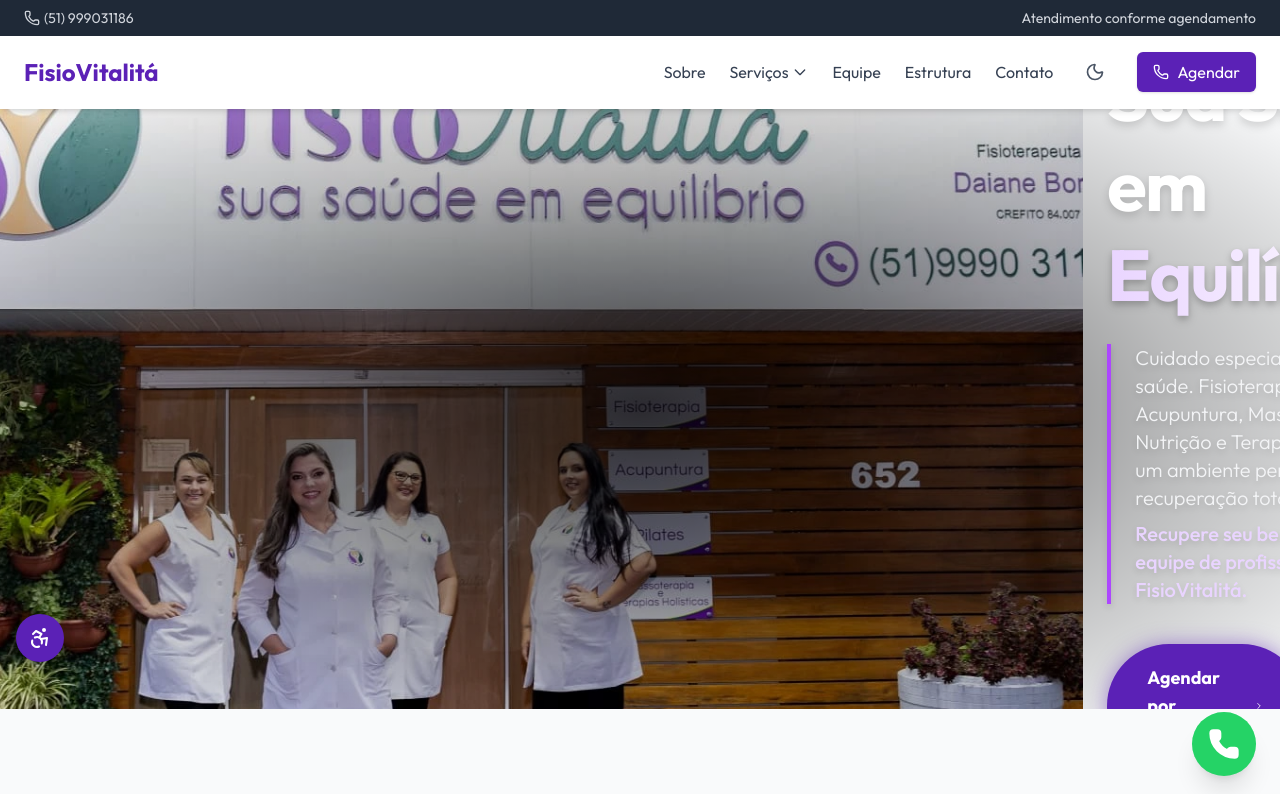
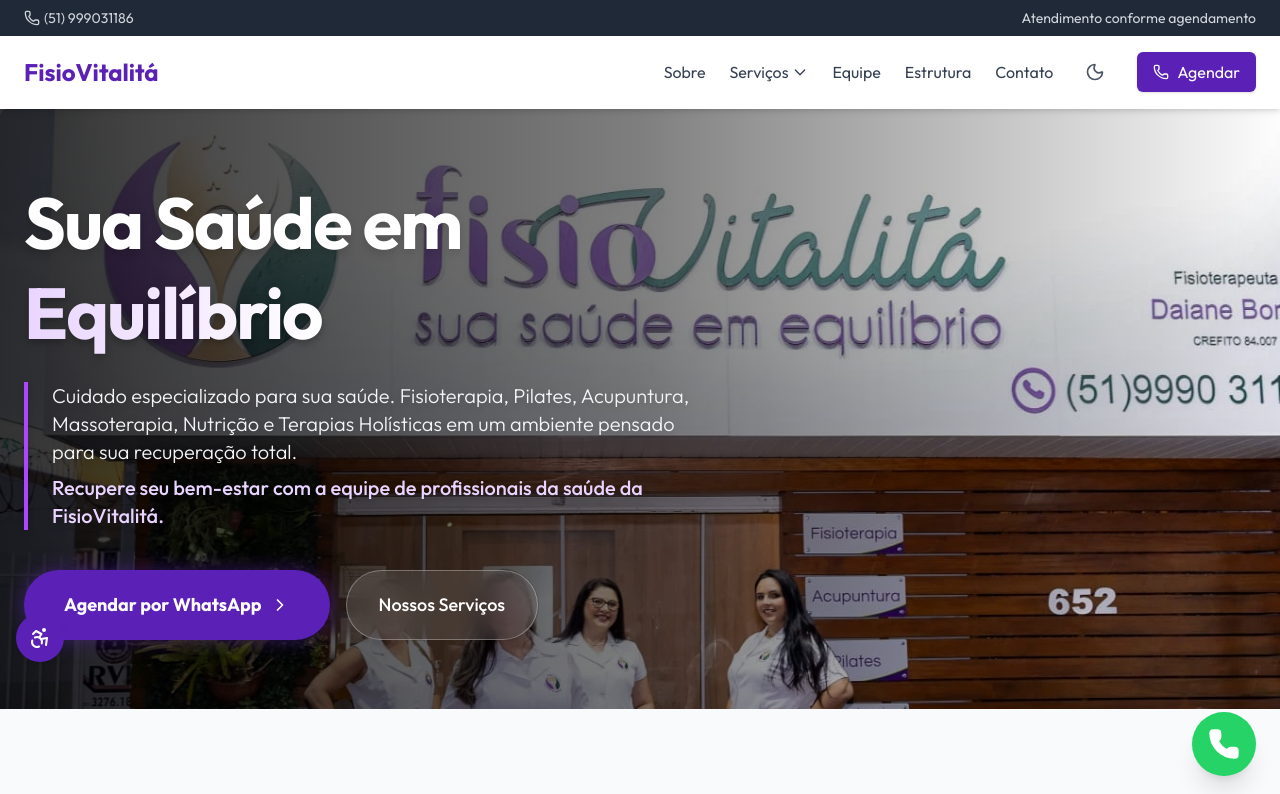
Before and after one commit to Kvothe000/fisio-vitalita-site, a Next.js app: page / in a window 1280 px wide. Shown: the top 794 px of the page. Built offline with nearby package versions, Linux system fonts and the light colour scheme.

Commit message:
roll back home

```diff
--- a/app/(public)/page.tsx
+++ b/app/(public)/page.tsx
@@ -38,22 +38,24 @@
 
       {/* === Seção Hero v4 (Premium + Animations) === */}
       <section className="relative w-full h-[600px] flex items-center justify-center overflow-hidden">
-        {/* Imagem de fundo — sem sombra */}
+
+        {/* Parallax Background (Simulated with scale) */}
+        <div className="absolute inset-0 z-0 select-none">
           <Image
             src="/gallery/foto-equipe-frente-do-estabelecimento.webp"
             alt="Atendimento de Fisioterapia na FisioVitalitá"
             width={1600}
             height={900}
-          className="w-full h-auto"
+            className="w-full h-auto rounded-lg shadow-lg mb-8"
             priority
             sizes="(max-width: 768px) 100vw, 75vw"
           />
+          <div className="absolute inset-0 bg-gradient-to-r from-black/80 via-black/50 to-transparent"></div>
+        </div>
 
-        {/* Overlay radial — escurece o centro (texto), mantém a imagem visível */}
-        <div className="absolute inset-0 bg-[radial-gradient(ellipse_at_center,rgba(0,0,0,0.75),rgba(0,0,0,0.25)_60%,transparent)]"></div>
-
-        {/* Conteúdo */}
+        {/* Content with Framer Motion via AnimatedSection (Reusing component for consistency) */}
         <div className="container mx-auto px-6 relative z-10 text-white">
+          <AnimatedSection>
             <div className="max-w-3xl">
               <h1 className="text-4xl md:text-7xl font-bold mb-6 leading-tight drop-shadow-lg tracking-tight">
                 Sua Saúde em <br />
@@ -78,6 +80,7 @@
                     Agendar por WhatsApp
                     <ChevronRight className="w-5 h-5 ml-2 group-hover:translate-x-1 transition-transform" />
                   </span>
+                  {/* Glow effect */}
                   <div className="absolute inset-0 bg-gradient-to-r from-purple-600 to-indigo-600 opacity-0 group-hover:opacity-100 transition-opacity"></div>
                 </a>
 
@@ -89,6 +92,7 @@
                 </Link>
               </div>
             </div>
+          </AnimatedSection>
         </div>
       </section>
       {/* === Fim da Seção Hero v4 === */}
```
Lines whose indentation alone changed are shown as unchanged.
